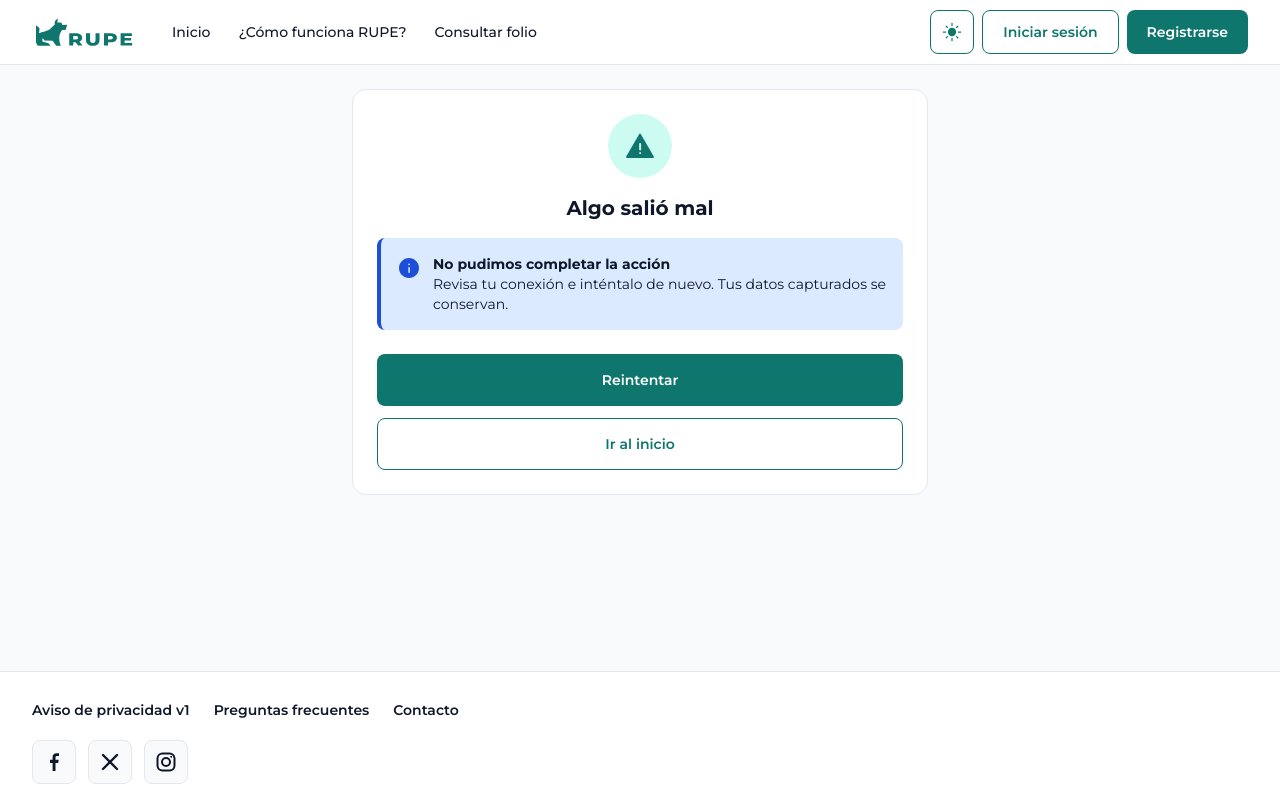
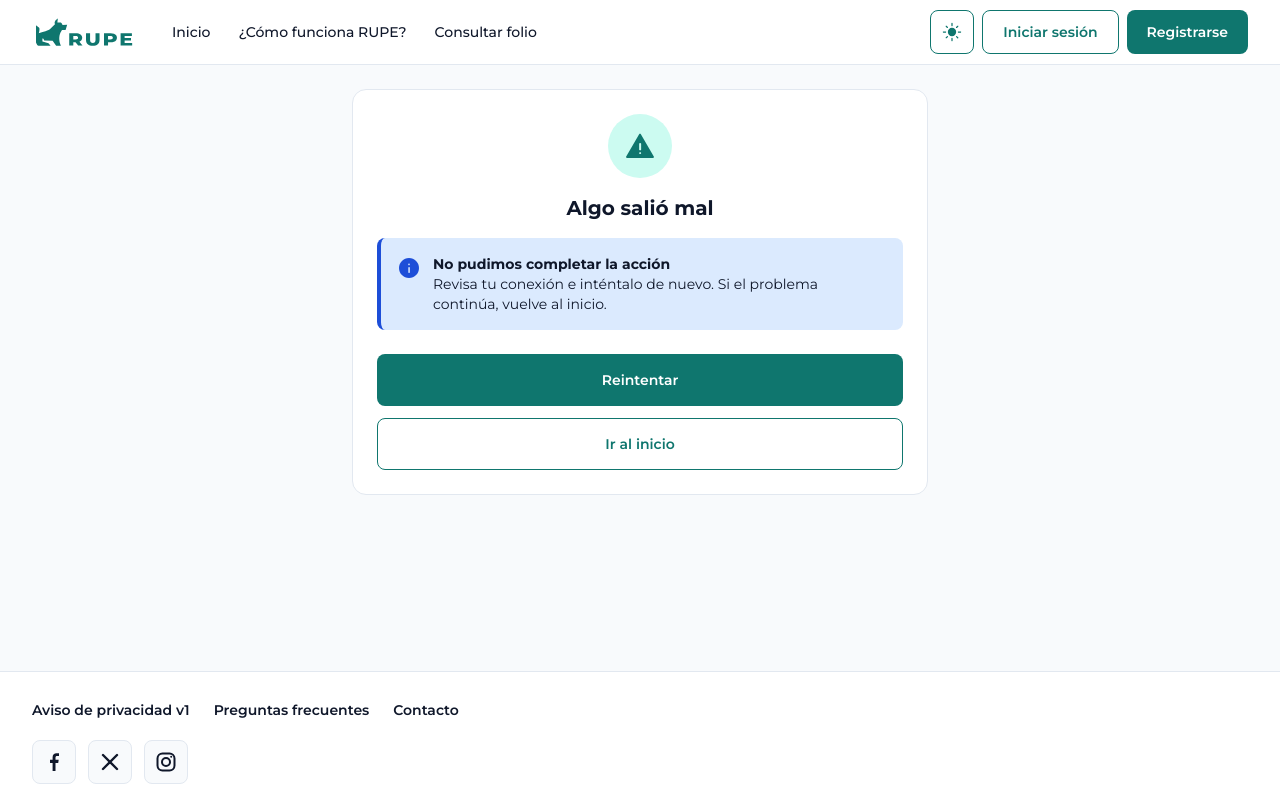
Before and after one commit to raulsansal/rupe-prototipo, a Next.js app: page /dev/transversales/error in a window 1280 px wide. Built offline with nearby package versions, Linux system fonts and the light colour scheme.

Commit message:
fix: texto neutral en TRA-04 sin prometer que los datos se conservan

```diff
--- a/src/components/features/PantallaError.tsx
+++ b/src/components/features/PantallaError.tsx
@@ -24,7 +24,7 @@ export function PantallaError({ onReintentar }: { onReintentar: () => void }) {
       }
     >
       <Alerta tipo="info" titulo="No pudimos completar la acción" className="w-full text-left">
-        Revisa tu conexión e inténtalo de nuevo. Tus datos capturados se conservan.
+        Revisa tu conexión e inténtalo de nuevo. Si el problema continúa, vuelve al inicio.
       </Alerta>
     </PantallaMensaje>
   );
```
